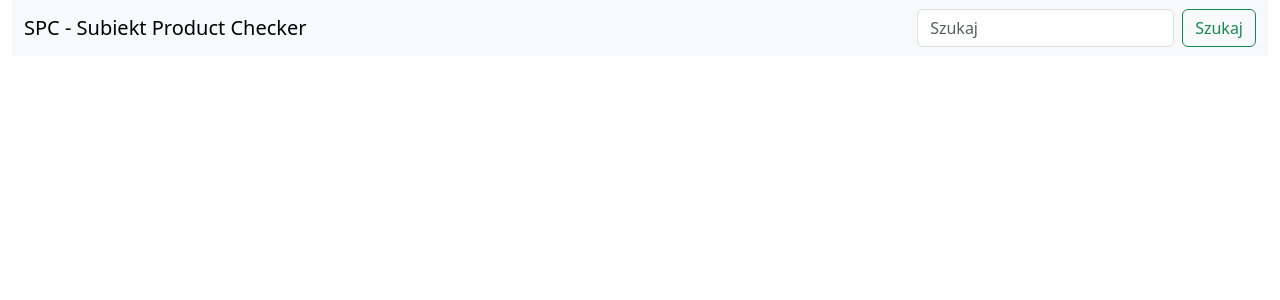
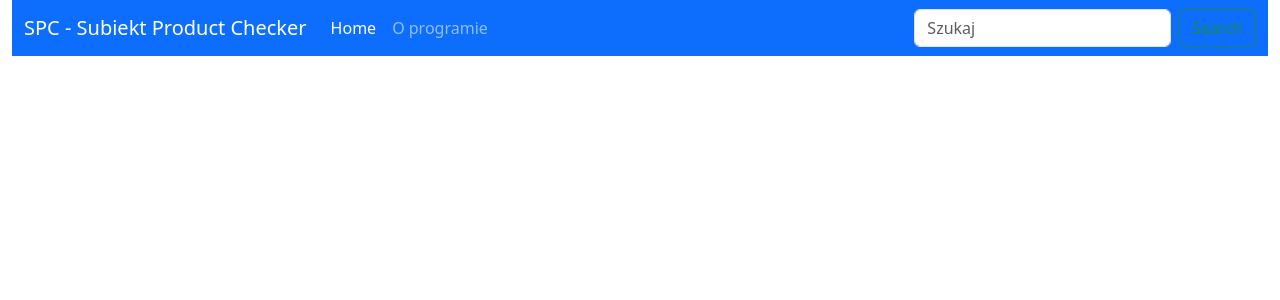
Before and after one commit to sebekbr/SubiektProductChecker, a Django app: page / in a window 1280 px wide. Shown: the top 300 px of the page. Run offline with Django 4.2, Linux system fonts and the light colour scheme; some libraries are stand-ins or nearby versions.

Commit message:
Navbar modified
Blue bg, added toggler for RWD

```diff
--- a/app/templates/index.html
+++ b/app/templates/index.html
@@ -11,16 +11,40 @@
     <!---blok główny---->
     <div class="container-fluid">
         <!--- pasek nawigacyjny --->
-        <nav class="navbar bg-body-tertiary">
-            <!--- RWD dla navbara --->
-          <div class="container-fluid">
+        <nav class="navbar navbar-expand-lg navbar-dark bg-primary">
+            <div class="container-fluid">
             <a href="{% url 'index' %}" class="navbar-brand">SPC - Subiekt Product Checker</a>
-              <!--- Searchbar --->
+            <button class="navbar-toggler" type="button" data-bs-toggle="collapse" data-bs-target="#navbarSupportedContent" aria-controls="navbarSupportedContent" aria-expanded="false" aria-label="Toggle navigation">
+              <span class="navbar-toggler-icon"></span>
+            </button>
+            <div class="collapse navbar-collapse" id="navbarSupportedContent">
+              <ul class="navbar-nav me-auto mb-2 mb-lg-0">
+                <li class="nav-item">
+                  <a class="nav-link active" aria-current="page" href="{% url 'index' %}">Home</a>
+                </li>
+                <li class="nav-item">
+                  <a class="nav-link" href="about.html">O programie</a>
+                </li>
+<!--                <li class="nav-item dropdown">-->
+<!--                  <a class="nav-link dropdown-toggle" href="#" id="navbarDropdown" role="button" data-bs-toggle="dropdown" aria-expanded="false">-->
+<!--                    Dropdown-->
+<!--                  </a>-->
+<!--                  <ul class="dropdown-menu" aria-labelledby="navbarDropdown">-->
+<!--                    <li><a class="dropdown-item" href="#">Action</a></li>-->
+<!--                    <li><a class="dropdown-item" href="#">Another action</a></li>-->
+<!--                    <li><hr class="dropdown-divider"></li>-->
+<!--                    <li><a class="dropdown-item" href="#">Something else here</a></li>-->
+<!--                  </ul>-->
+<!--                </li>-->
+<!--                <li class="nav-item">-->
+<!--                  <a class="nav-link disabled" href="#" tabindex="-1" aria-disabled="true">Disabled</a>-->
+<!--                </li>-->
+              </ul>
               <form class="d-flex" role="search" action="{% url 'search_results' %}" method="get">
-              <input class="js-kioskboard-input form-control me-2" data-kioskboard-type="keyboard" data-kioskboard-placement="bottom" data-kioskboard-specialcharacters="false"
-                      name="q" type="search" placeholder="Szukaj" aria-label="Szukaj">
-              <button class="btn btn-outline-success" type="submit">Szukaj</button>
-            </form>
+                <input class="form-control me-2" type="search" name="q" placeholder="Szukaj" aria-label="Szukaj">
+                <button class="btn btn-outline-success" type="submit" >Search</button>
+              </form>
+            </div>
           </div>
         </nav>
 
```
